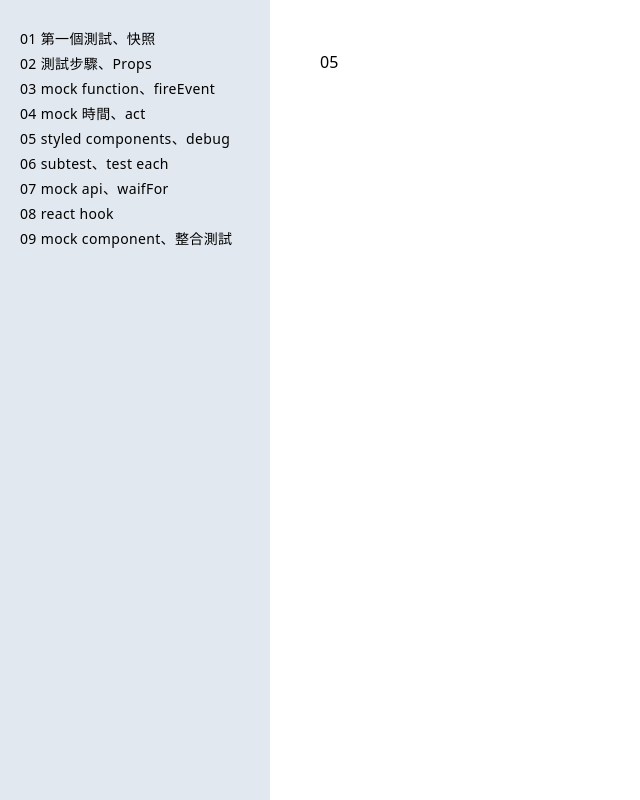
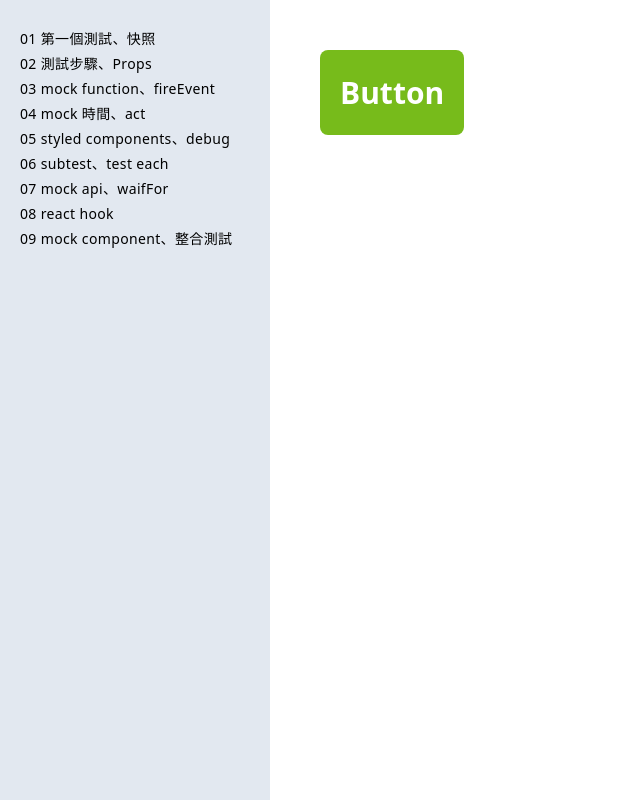
Before and after one commit to TsaiTsaiChieh/vitest-example, a React (Vite) app: page /05 in a window 1280 px wide. Shown: the whole page, without its empty margins (0-640 px from the left). Built offline with nearby package versions, Linux system fonts and the light colour scheme.

Commit message:
:sparkles: finish Button05 component

```diff
--- a/src/components/05.tsx
+++ b/src/components/05.tsx
@@ -1,7 +1,15 @@
+import styled from 'styled-components'
+
 const Button05 = () => {
-  return (
-    <div>05</div>
-  )
+  const StyledButton = styled.button`
+    background: #77bb1b;
+    color: white;
+    padding: 1.25rem;
+    font-weight: 700;
+    font-size: 30px;
+    border-radius: 8px;
+  `
+  return <StyledButton>Button</StyledButton>
 }
 
 export default Button05
```
